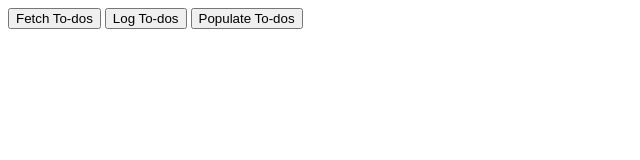
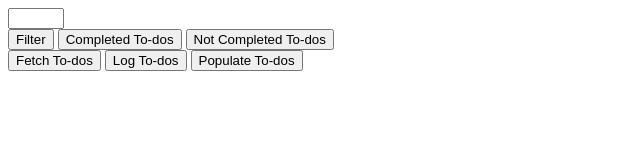
Before and after one commit to cyberkatrina/Dummy-Data-Todo-List, a plain HTML site: page index.html in a window 1280 px wide. Shown: the whole page, without its empty margins (0-640 px from the left). Drawn offline with Linux system fonts and the light colour scheme.

Commit message:
filters implemented

```diff
--- a/index.html
+++ b/index.html
@@ -7,6 +7,12 @@
   <script src="script.js"></script>
 </head>
 <body>
+  <input type="number" id="inputID" min="0" max="10" size="40" required></input>
+  <br>
+  <button onclick="handleFilter()">Filter</button>
+  <button onclick="completed()">Completed To-dos</button>
+  <button onclick="notCompleted()">Not Completed To-dos</button>
+  <br>
   <button onclick="fetchTodos()">Fetch To-dos</button>
   <button onclick="logTodos()">Log To-dos</button>
   <button onclick="populateTodos()">Populate To-dos</button>
--- a/script.js
+++ b/script.js
@@ -25,8 +25,8 @@ const logTodos = () => {
 }
 
 const populateTodos = () => {
+    let list = document.getElementById("todo-list")
     let newText
-    let list = document.getElementById("todo-list")
     for (i=0; i < arrayOfTodos.length; i++) {
         let li = document.createElement('li')
         newText = document.createTextNode(arrayOfTodos[i].title)
@@ -34,3 +34,37 @@ const populateTodos = () => {
         list.appendChild(li)
     }
 }
+
+const handleFilter = () => {
+    let list = document.getElementById("todo-list")
+    let inputID = document.getElementById("inputID").value
+    // get the filtered to dos based on user input
+    const filtered = arrayOfTodos.filter((todo) => {
+        return todo.userId == inputID
+    })
+    // clear previous list
+    list.innerHTML = ""
+    // put new filtered list on page
+    arrayOfTodos = filtered
+    populateTodos()
+}
+
+const completed = () => {
+    let list = document.getElementById("todo-list")
+    const complete = arrayOfTodos.filter((todo) => {
+        return todo.completed == true
+    })
+    list.innerHTML = ""
+    arrayOfTodos = complete
+    populateTodos()
+}
+
+const notCompleted = () => {
+    let list = document.getElementById("todo-list")
+    const incomplete = arrayOfTodos.filter((todo) => {
+        return todo.completed == false
+    })
+    list.innerHTML = ""
+    arrayOfTodos = incomplete
+    populateTodos()
+}
```
